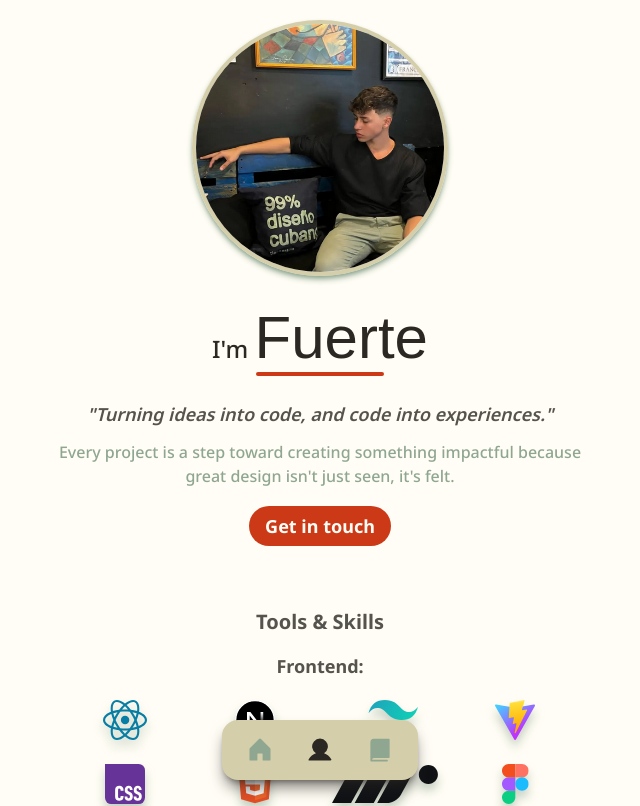
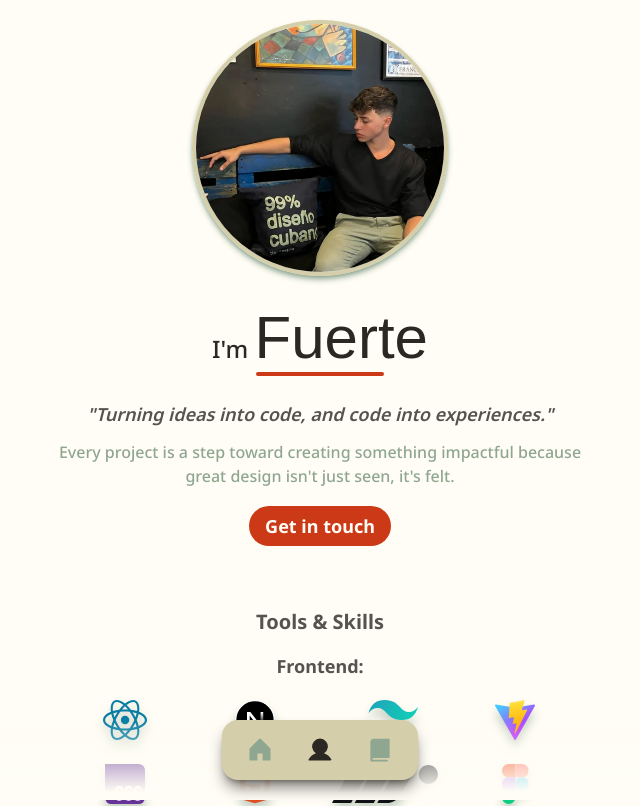
Before and after one commit to fantasyfuerte/portfolio, a Next.js app: page /about in a window 1280 px wide. Shown: the top 806 px of the page, without its empty margins (320-960 px from the left). Built offline with nearby package versions, Linux system fonts and the light colour scheme; a web font is replaced by a local one.

Commit message:
Styling navbar

```diff
--- a/src/components/navbar.tsx
+++ b/src/components/navbar.tsx
@@ -3,7 +3,7 @@ import NavBarItem from "./navbar-item";
 
 function NavBar() {
   return (
-    <nav className="flex justify-center w-full fixed bottom-5 ">
+    <nav className="flex justify-center w-full fixed bottom-0 pb-5 bg-gradient-to-t from-basicBackground via-10% via-basicBackground to-transparent">
       <div className="flex bg-middleColor rounded-2xl p-4 px-6 gap-8 shadow-lg shadow-primary/60">
         {navbarLinks.map((link) => (
           <NavBarItem key={link.name} href={link.href} icon={link.icon} />
```
